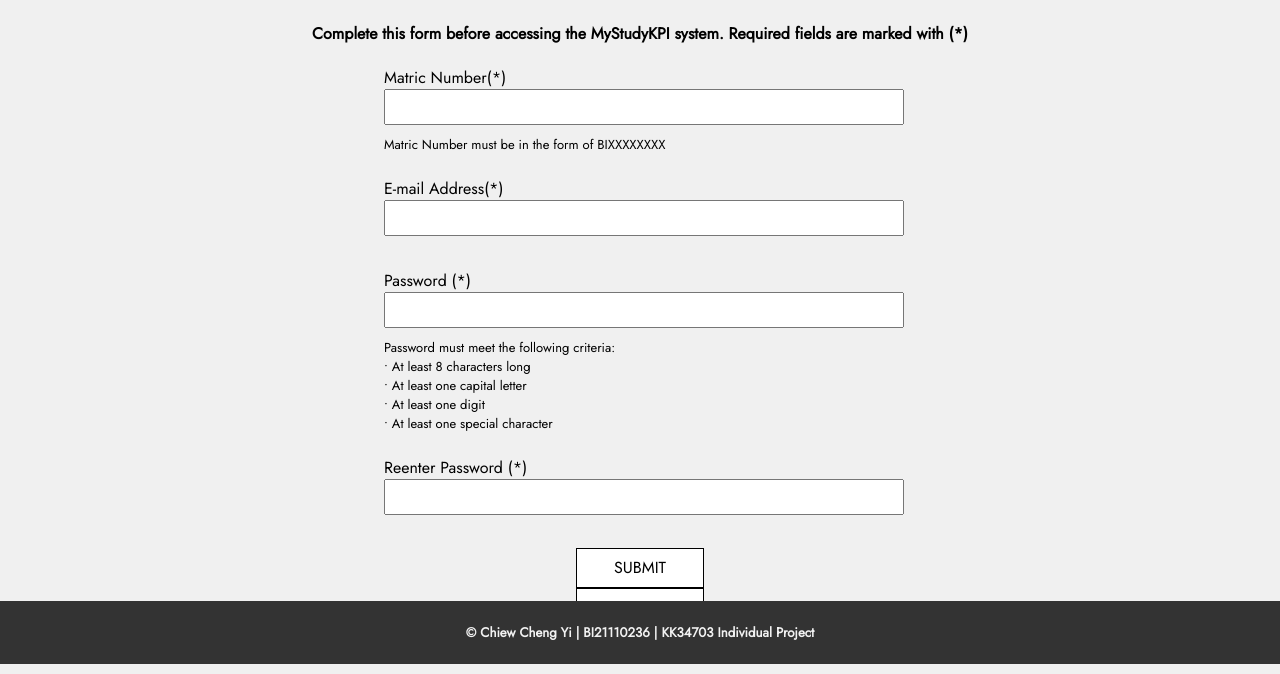
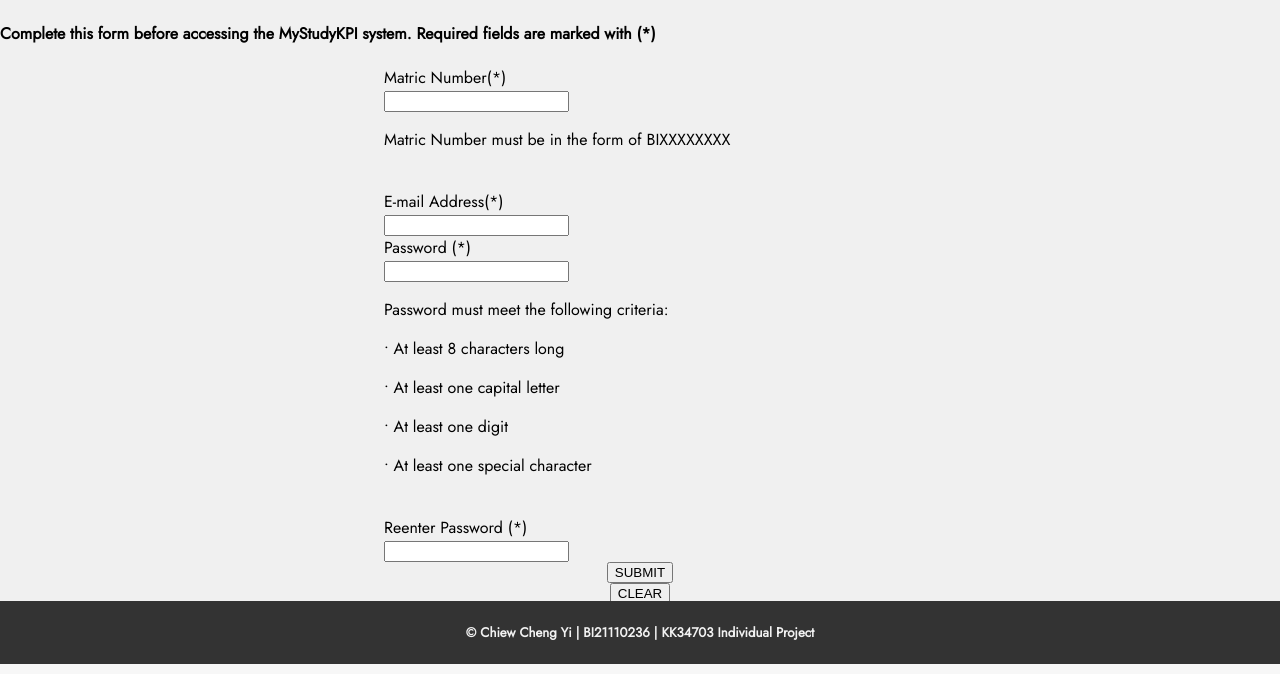
Before and after one commit to ccy7701/MYKPI_SEM, a PHP site: page /registration.php in a window 1280 px wide. Shown: the part 136-810 px from the top of the page. Run offline with PHP 8.4, Linux system fonts and the light colour scheme.

Commit message:
Update registration.php

```diff
--- a/registration.php
+++ b/registration.php
@@ -11,21 +11,6 @@
     <script src="js/sitejavascript.js"></script>
     <script src="js/topnav.js"></script>
     <style>
-        .regMatric, .regPassword {
-            height: 30px;
-            width: 100%;
-            display: block;
-            margin-bottom: 10px;
-            font-size: 18px;
-            font-family: Jost, monospace;
-        }
-        button.icon {
-            background: none;
-            border: none;
-            cursor: pointer;
-            padding: 0;
-            font: inherit;
-        }
     </style>
 </head>
 
@@ -116,30 +101,30 @@
         <a href="#menu" id="topnav-collapse-btn" class="icon" aria-label="Toggle navigation menu"><i class="fa fa-bars"></i></a>
     </nav>
     <main>
-        <h4 style="text-align: center;">Complete this form before accessing the MyStudyKPI system. Required fields are marked with (*)</h4>
+        <h4 class="regIns">Complete this form before accessing the MyStudyKPI system. Required fields are marked with (*)</h4>
         <div id="regformdiv">
             <form id="regform" onsubmit="doValidation(event);" action="action_scripts/registration_action.php" method="post">
                 <label for="matricNumber">Matric Number(*)</label><br>
                 <input class="regMatric" id="regMatric" name="matricNumber" type="text" required>
-                <p style="margin: 0; font-size: 13px;">Matric Number must be in the form of BIXXXXXXXX</p><br>
+                <p class="regDesc">Matric Number must be in the form of BIXXXXXXXX</p><br>
 
                 <label for="accountEmail">E-mail Address(*)</label><br>
-                <input id="fieldreg" name="accountEmail" type="email" required><br>
+                <input class="fieldreg" name="accountEmail" type="email" required><br>
 
                 <label for="accountPassword">Password (*)</label><br>
                 <input class="regPassword" id="regPassword" name="accountPassword" type="password" required>
-                <p style="margin: 0; font-size: 13px;">Password must meet the following criteria:</p>
-                <P style="margin: 0; font-size: 13px;">• At least 8 characters long</p>
-                <p style="margin: 0; font-size: 13px;">• At least one capital letter</p>
-                <p style="margin: 0; font-size: 13px;">• At least one digit</p>
-                <p style="margin: 0; font-size: 13px;">• At least one special character</p><br>
+                <p class="regDesc">Password must meet the following criteria:</p>
+                <P class="regDesc">• At least 8 characters long</p>
+                <p class="regDesc">• At least one capital letter</p>
+                <p class="regDesc">• At least one digit</p>
+                <p class="regDesc">• At least one special character</p><br>
 
                 <label for="reenterPassword">Reenter Password (*)</label><br>
-                <input id="fieldreg" name="reenterPassword" type="password" required><br>
+                <input class="fieldreg" name="reenterPassword" type="password" required><br>
 
                 <div id="center-content" style="text-align: center">
-                    <input id="btnreg" name="signupsubmit" type="submit" value="SUBMIT">
-                    <input id="btnreg" name="signupreset" type="reset" value="CLEAR">
+                    <input class="btnreg" name="signupsubmit" type="submit" value="SUBMIT">
+                    <input class="btnreg" name="signupreset" type="reset" value="CLEAR">
                 </div>
                 <br><br>
             </form>
```
